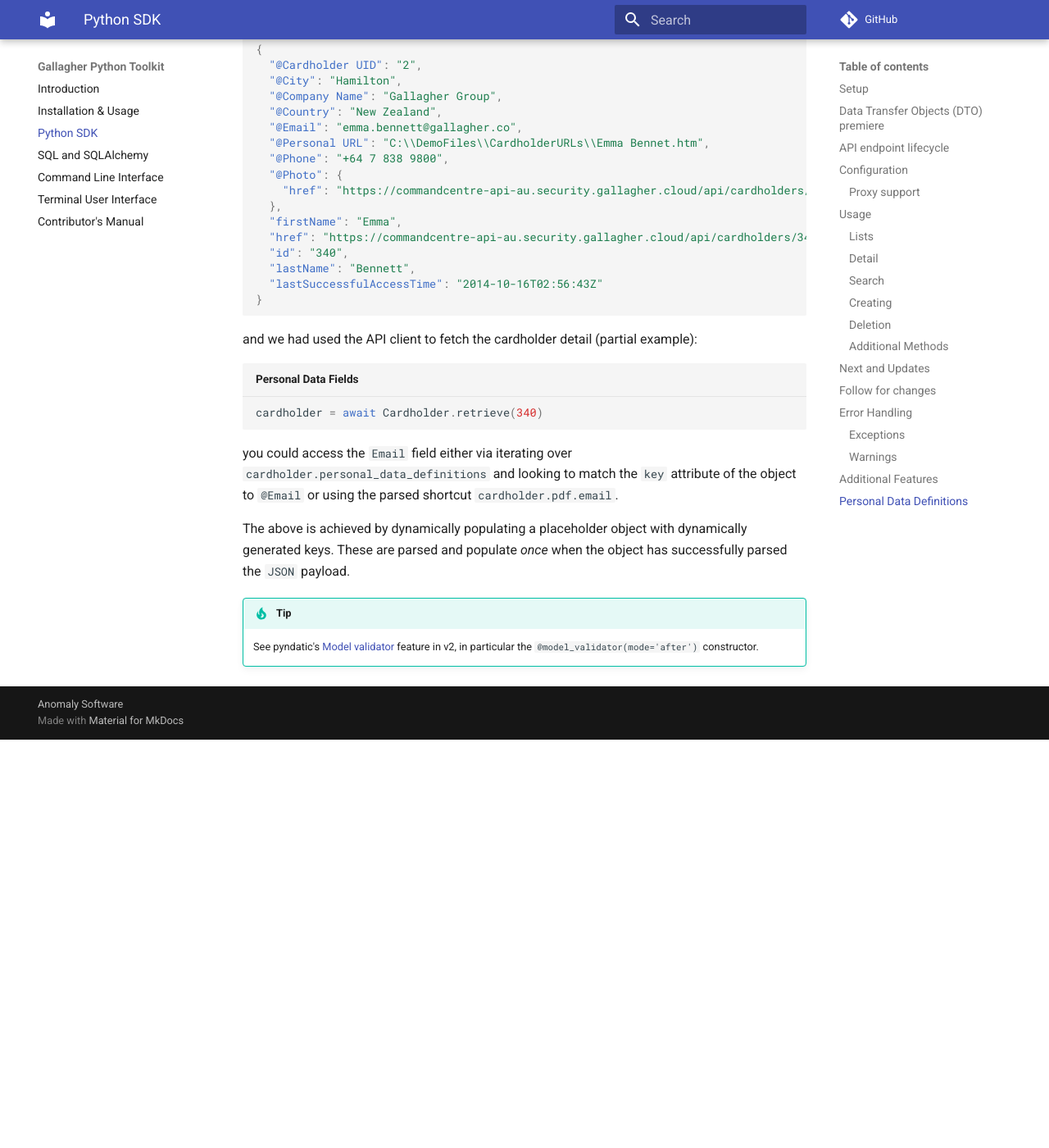
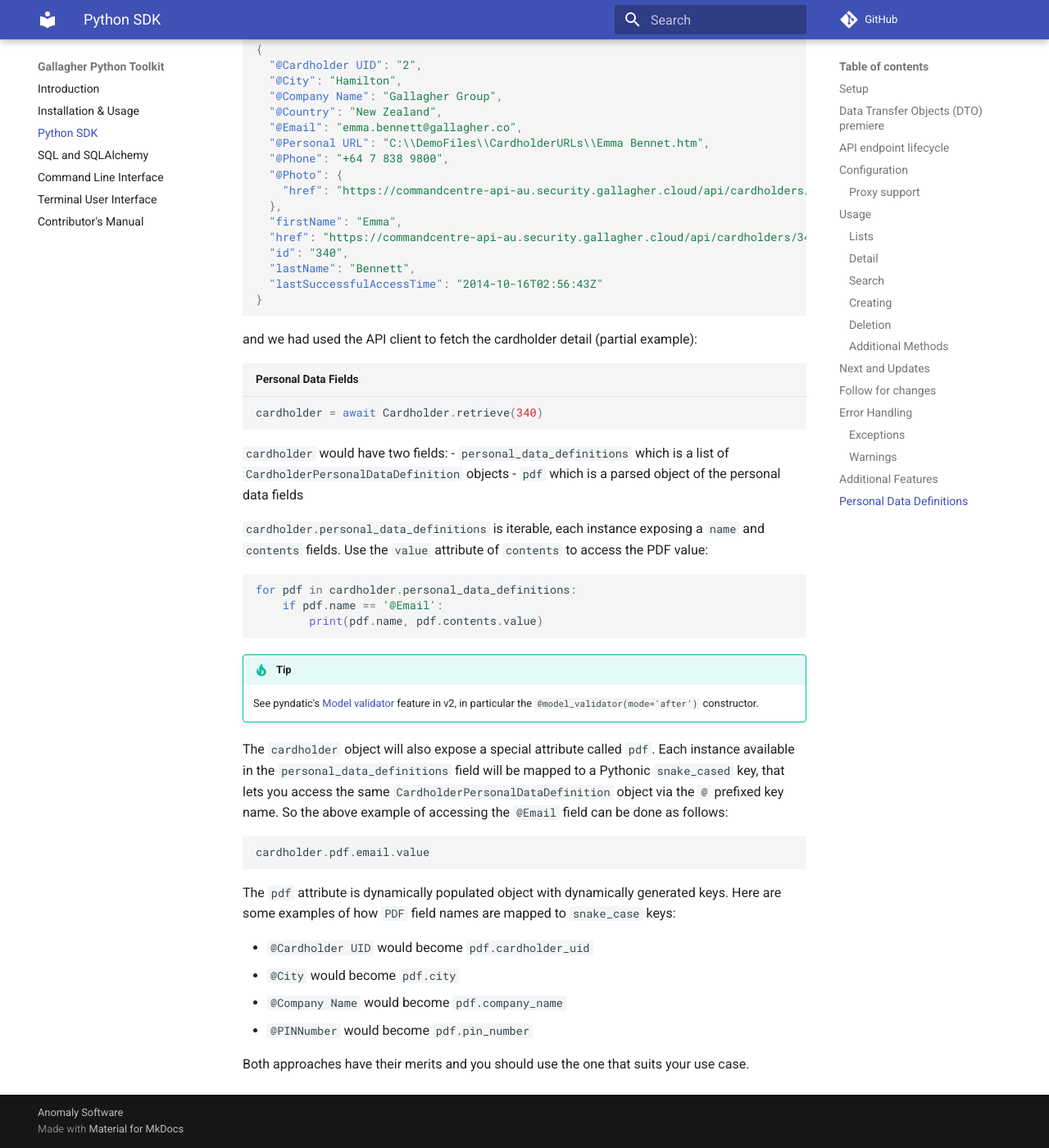
Before and after one commit to anomaly/gallagher, an MkDocs documentation site: the page built from docs/docs/python-sdk.md, in a window 1280 px wide and 1400 px high, scrolled down 10006 px. Shown: the whole window at 82% size. Built offline with MkDocs 1.6.1 and Material for MkDocs 9.7.7, drawn with Linux system fonts in a browser that asks for light colours; comment, search, counter and statistics services are not loaded; before the commit the page ends 10908 px from its top, so only the background shows below that.

Commit message:
docs: updates docs to reflect #77

````diff
--- a/docs/docs/python-sdk.md
+++ b/docs/docs/python-sdk.md
@@ -367,6 +367,7 @@
 - children of the `personalDataFields` key in the cardholder detail
 - accessible via key name prefixed with the `@` symbol i.e the personal data field `Email` is accessible via the key `@Email`
 
+
 !!! tip
 
     Note that the `personDataFields` has a `list` of objects, and each object has a single key which is the nae of the personal data field and the value is the related data.
@@ -399,10 +400,33 @@
 cardholder = await Cardholder.retrieve(340)
 ```
 
-you could access the `Email` field either via iterating over `cardholder.personal_data_definitions` and looking to match the `key` attribute of the object to `@Email` or using the parsed shortcut `cardholder.pdf.email`.
+`cardholder` would have two fields:
+- `personal_data_definitions` which is a list of `CardholderPersonalDataDefinition` objects
+- `pdf` which is a parsed object of the personal data fields
 
-The above is achieved by dynamically populating a placeholder object with dynamically generated keys. These are parsed and populate _once_ when the object has successfully parsed the `JSON` payload.
+`cardholder.personal_data_definitions` is iterable, each instance exposing a `name` and `contents` fields. Use the `value` attribute of `contents` to access the PDF value:
+
+```python
+for pdf in cardholder.personal_data_definitions:
+    if pdf.name == '@Email':
+        print(pdf.name, pdf.contents.value)
+```
 
 !!! tip
 
     See pyndatic's [Model validator](https://docs.pydantic.dev/latest/concepts/validators/#model-validators) feature in v2, in particular the `@model_validator(mode='after')` constructor.
+
+The `cardholder` object will also expose a special attribute called `pdf`. Each instance available in the `personal_data_definitions` field will be mapped to a Pythonic `snake_cased` key, that lets you access the same  `CardholderPersonalDataDefinition` object via the `@` prefixed key name. So the above example of accessing the `@Email` field can be done as follows:
+
+```python
+cardholder.pdf.email.value
+```
+
+The `pdf` attribute is dynamically populated object with dynamically generated keys. Here are some examples of how `PDF` field names are mapped to `snake_case` keys:
+
+- `@Cardholder UID` would become `pdf.cardholder_uid`
+- `@City` would become `pdf.city`
+- `@Company Name` would become `pdf.company_name`
+- `@PINNumber` would become `pdf.pin_number`
+
+Both approaches have their merits and you should use the one that suits your use case.
````
